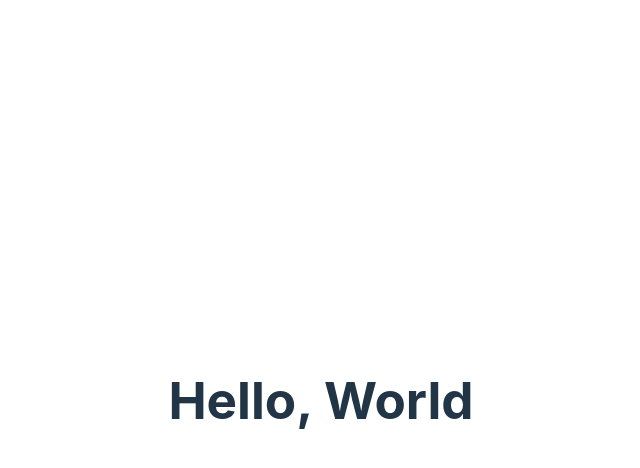
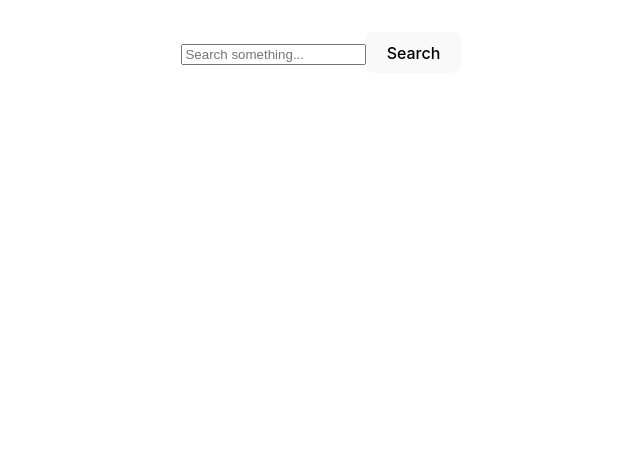
Before and after one commit to Otabek996/react-2024-q3, a React (Vite) app: page / in a window 1280 px wide. Shown: the top 468 px of the page, without its empty margins (319-959 px from the left). Built offline with nearby package versions, Linux system fonts and the light colour scheme.

Commit message:
feat: add navbar into app page

```diff
--- a/src/App.tsx
+++ b/src/App.tsx
@@ -1,9 +1,18 @@
 import { Component } from 'react';
+import Navbar from './components/Navbar/Navbar';
 import './App.css';
 
 class App extends Component {
   render() {
-    return <h1>Hello, World</h1>
+    return (
+      <div className="container">
+        <header>
+          <Navbar />
+        </header>
+
+        <body></body>
+      </div>
+    );
   }
 }
 
```
